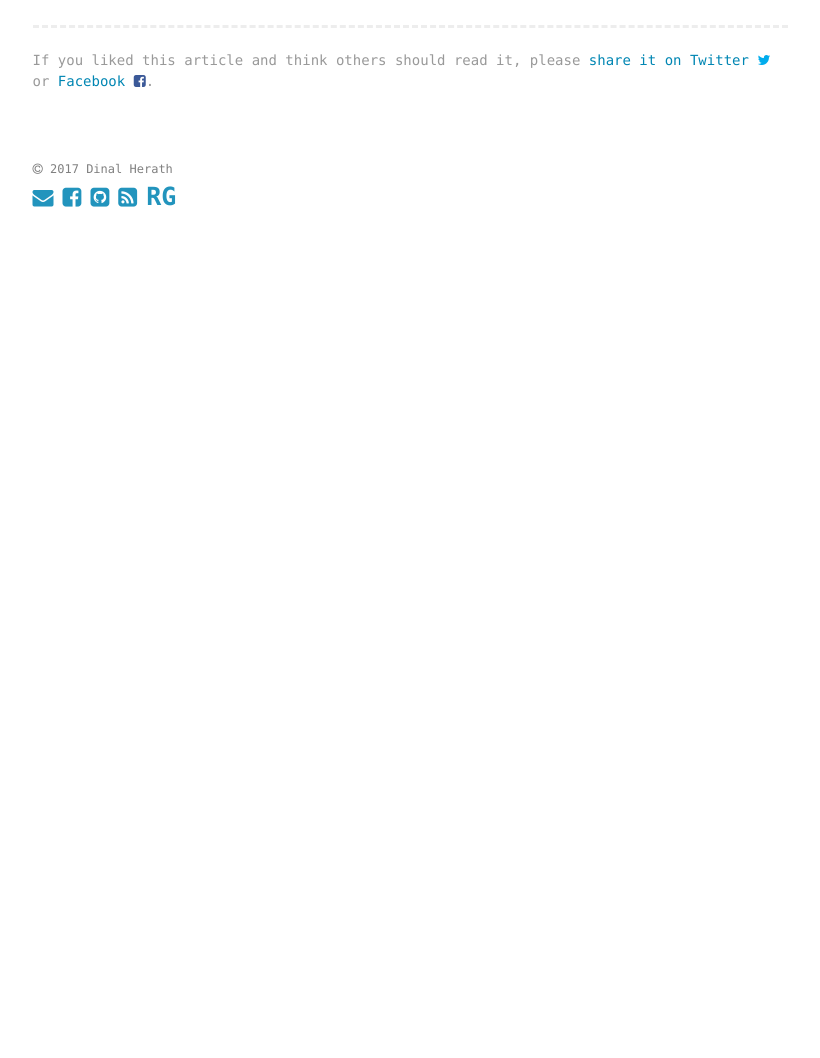
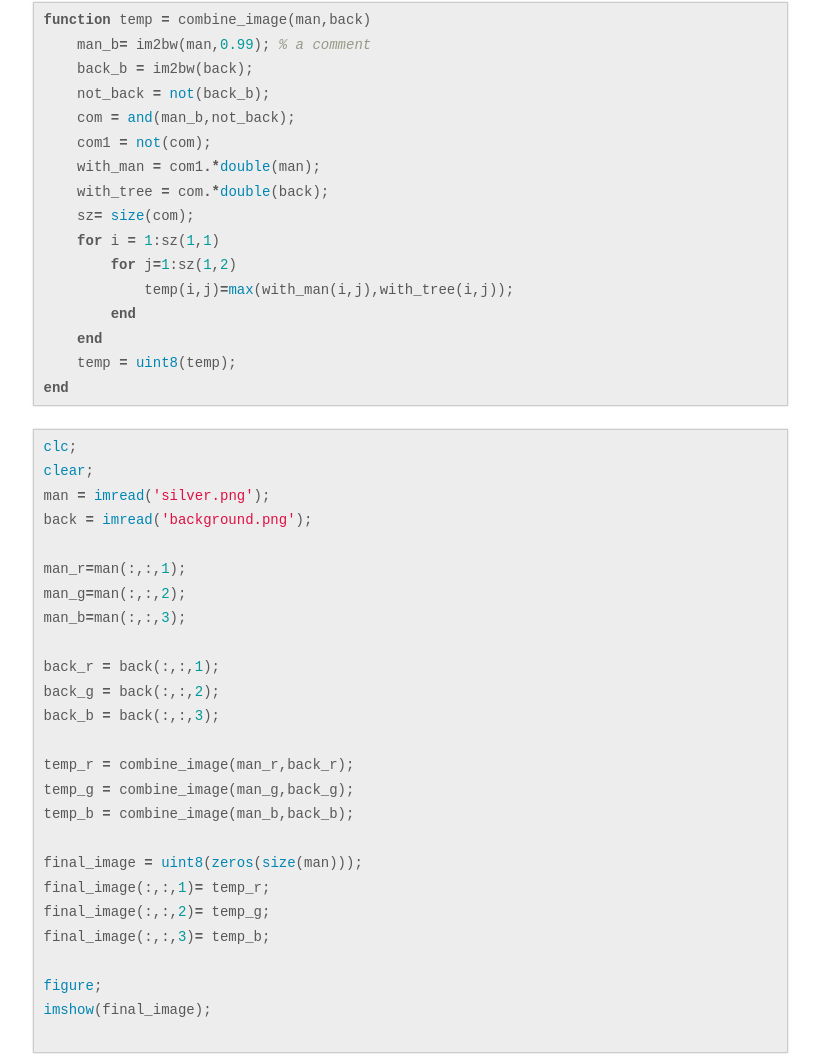
Before and after one commit to dherath/dherath.github.io, a Jekyll site: the page built from _posts/2017-07-23-image-pokemon.md, in a window 1280 px wide and 1400 px high, scrolled down 558 px. Shown: the part 342-1400 px from the top of the window, without its empty margins (230-1050 px from the left). Built offline with Jekyll 4.4.1, drawn with Linux system fonts in a browser that asks for light colours; before the commit the page ends 1160 px from its top, so only the background shows below that.

Commit message:
post 3: added code

````diff
--- a/_posts/2017-07-23-image-pokemon.md
+++ b/_posts/2017-07-23-image-pokemon.md
@@ -7,5 +7,51 @@ keywords: "image processing, logic, operations, AND, NOT, OR, example"
 ---
 ![front-image](https://raw.githubusercontent.com/dherath/WebsiteMaterial/master/2017/post_3_boolean_algebra_pokemon/images/front_matter.png)
 
+![RGB](https://raw.githubusercontent.com/dherath/WebsiteMaterial/master/2017/post_3_boolean_algebra_pokemon/images/rgb_seperated.png)
 
-![RGB](https://raw.githubusercontent.com/dherath/WebsiteMaterial/master/2017/post_3_boolean_algebra_pokemon/images/rgb_seperated.png)
+
+``` matlab
+function temp = combine_image(man,back)
+    man_b= im2bw(man,0.99); % a comment
+    back_b = im2bw(back);
+    not_back = not(back_b);
+    com = and(man_b,not_back);
+    com1 = not(com);
+    with_man = com1.*double(man);
+    with_tree = com.*double(back);
+    sz= size(com);
+    for i = 1:sz(1,1)
+        for j=1:sz(1,2)
+            temp(i,j)=max(with_man(i,j),with_tree(i,j));
+        end
+    end
+    temp = uint8(temp);
+end
+```
+``` matlab
+clc;
+clear;
+man = imread('silver.png');
+back = imread('background.png');
+
+man_r=man(:,:,1);
+man_g=man(:,:,2);
+man_b=man(:,:,3);
+
+back_r = back(:,:,1);
+back_g = back(:,:,2);
+back_b = back(:,:,3);
+
+temp_r = combine_image(man_r,back_r);
+temp_g = combine_image(man_g,back_g);
+temp_b = combine_image(man_b,back_b);
+
+final_image = uint8(zeros(size(man)));
+final_image(:,:,1)= temp_r;
+final_image(:,:,2)= temp_g;
+final_image(:,:,3)= temp_b;
+
+figure;
+imshow(final_image);
+
+```
````
Also changed, not shown: 2 other files.
